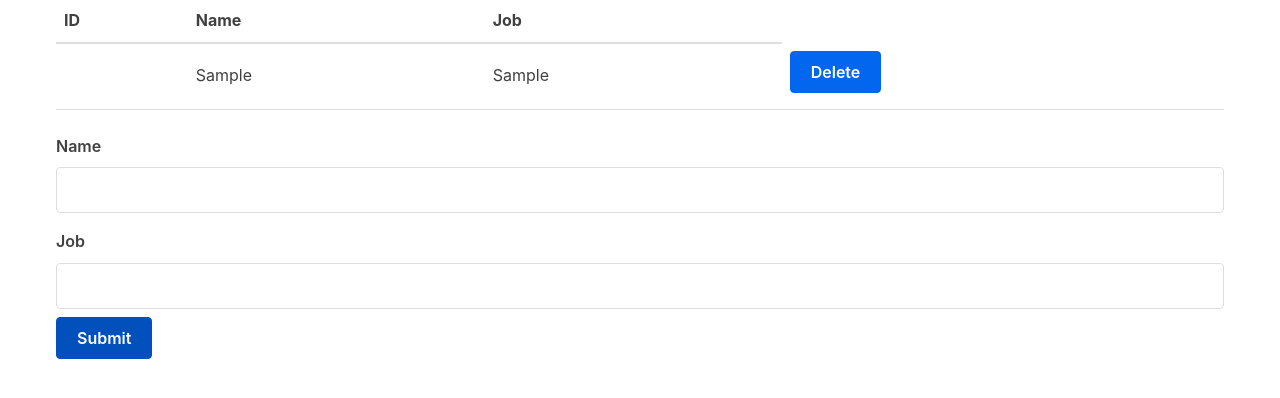
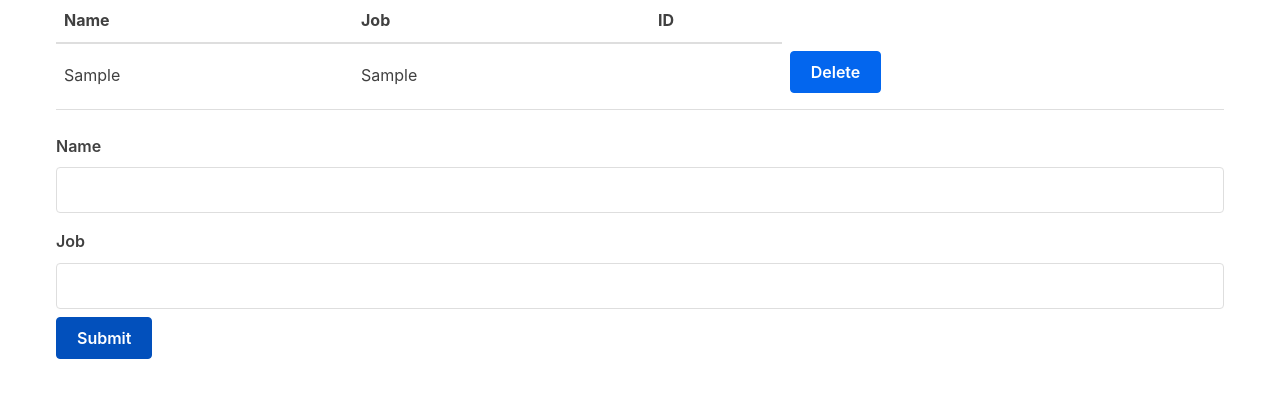
Before and after one commit to jrauvola/React-App, a React (Create React App) app: page / in a window 1280 px wide. Both pictures are taken after typing "Sample", "Sample" into the empty fields and a click on the button "Submit". Shown: the top 398 px of the page. Built offline with nearby package versions, Linux system fonts and the light colour scheme; no server answers.

Commit message:
Updated Formatting

```diff
--- a/src/Table.js
+++ b/src/Table.js
@@ -4,9 +4,9 @@ const TableHeader = () => {
   return (
     <thead>
       <tr>
-        <th>ID</th>
         <th>Name</th>
         <th>Job</th>
+        <th>ID</th>
       </tr>
     </thead>
   )
@@ -16,9 +16,9 @@ const TableBody = props => {
   const rows = props.characterData.map((row, index) => {
     return (
       <tr key={index}>
-        <td>{row.id}</td>
         <td>{row.name}</td>
         <td>{row.job}</td>
+        <td>{row.id}</td>
         <td>
             <button onClick={() => props.removeCharacter(index)}>Delete</button>
         </td>
```
